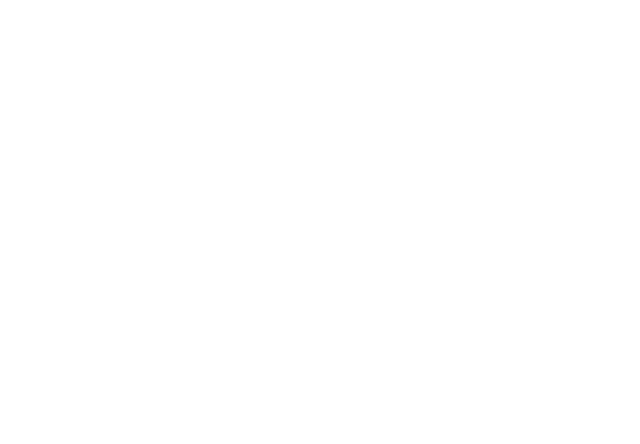
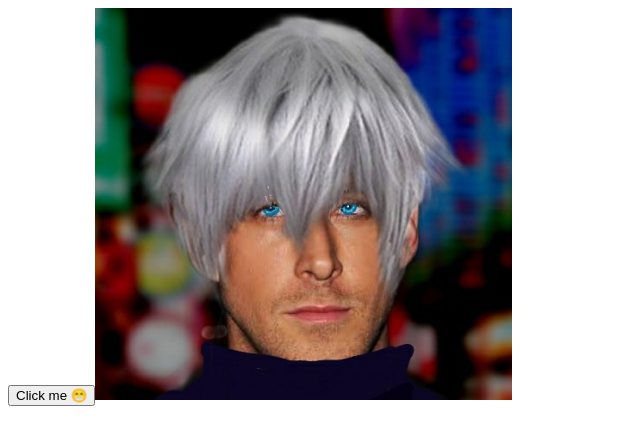
Before and after one commit to lukamrko/brocode-react-course, a React (Vite) app in the folder my-react-app/: page / in a window 1280 px wide. Shown: the top 444 px of the page, without its empty margins (0-640 px from the left). Built offline with nearby package versions, Linux system fonts and the light colour scheme.

Commit message:
finish state

```diff
--- a/my-react-app/src/App.jsx
+++ b/my-react-app/src/App.jsx
@@ -1,6 +1,11 @@
+import Button from "./Button.jsx";
+import ProfilePicture from "./ProfilePicture.jsx";
+
 function App() {
 	return (
 		<>
+			<Button />
+			<ProfilePicture />
 		</>
 	);
 }
--- /dev/null
+++ b/my-react-app/src/Button.jsx
@@ -0,0 +1,21 @@
+function Button() {
+    // let count = 0;
+    // const handleClick = (name) => {
+    //     if (count < 3) {
+    //         console.log(`${name} you clicked me ${++count} times`);
+    //     }
+    //     else{
+    //         console.log(`${name} stop clicking me!`);
+    //     }
+    // }
+
+    const handleClick = (e) => e.target.textContent = "Ouch! 😫";
+    // const handleClick2 = (name) => console.log(`${name} stop clicking me`);
+
+
+    return (<button onClick={(e) => handleClick(e)}>Click me 😁</button>);
+
+
+}
+
+export default Button
--- /dev/null
+++ b/my-react-app/src/ProfilePicture.jsx
@@ -0,0 +1,10 @@
+function ProfilePicture() {
+    const imageUrl = './src/assets/gojo.png';
+
+    const handleClick = (e) => e.target.style.display = "none";
+
+
+    return (<img onClick={(e)=>handleClick(e)} src={imageUrl} alt="The strongest fraud"></img>);
+}
+
+export default ProfilePicture
```
Also changed, not shown: my-react-app/src/assets/gojo.png (added).
